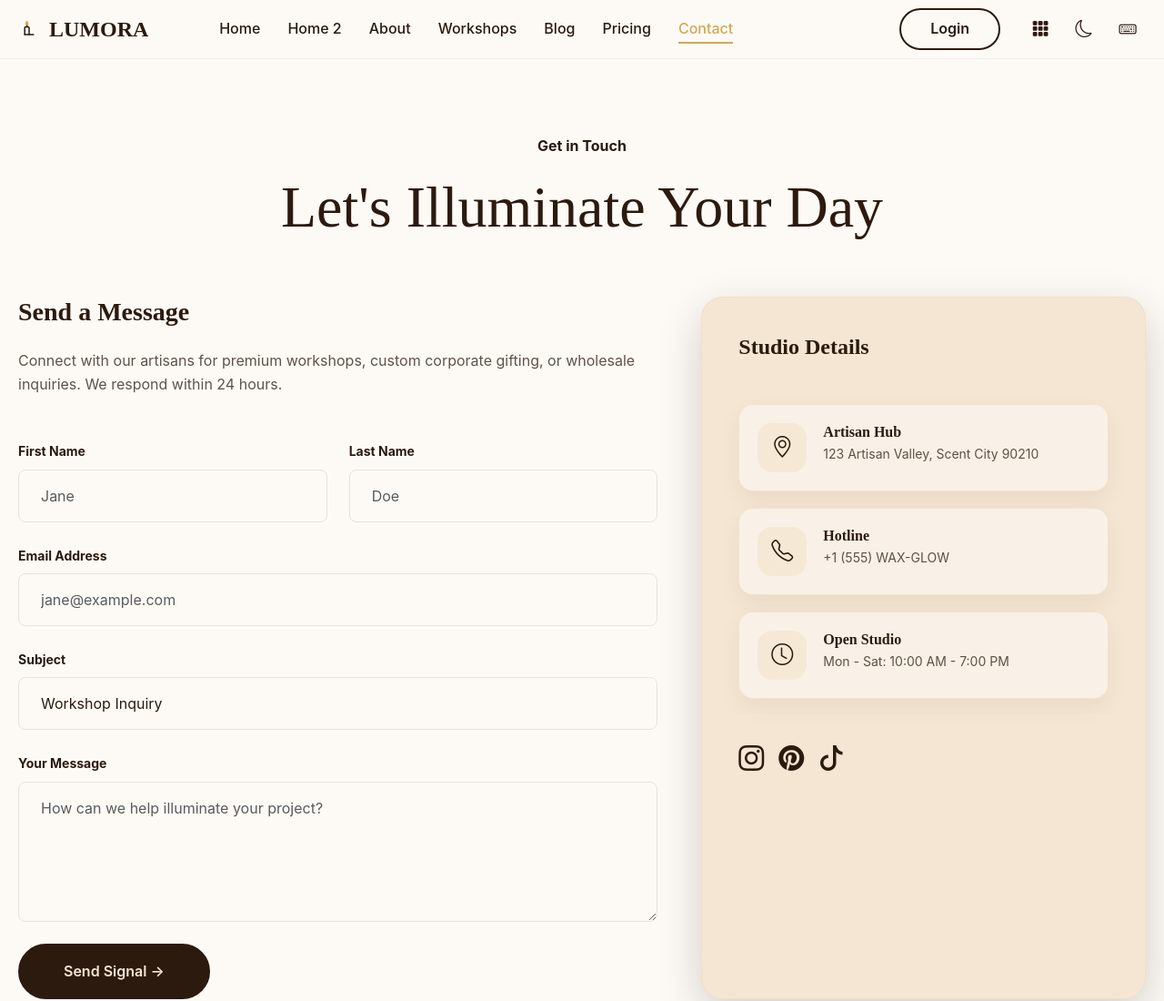
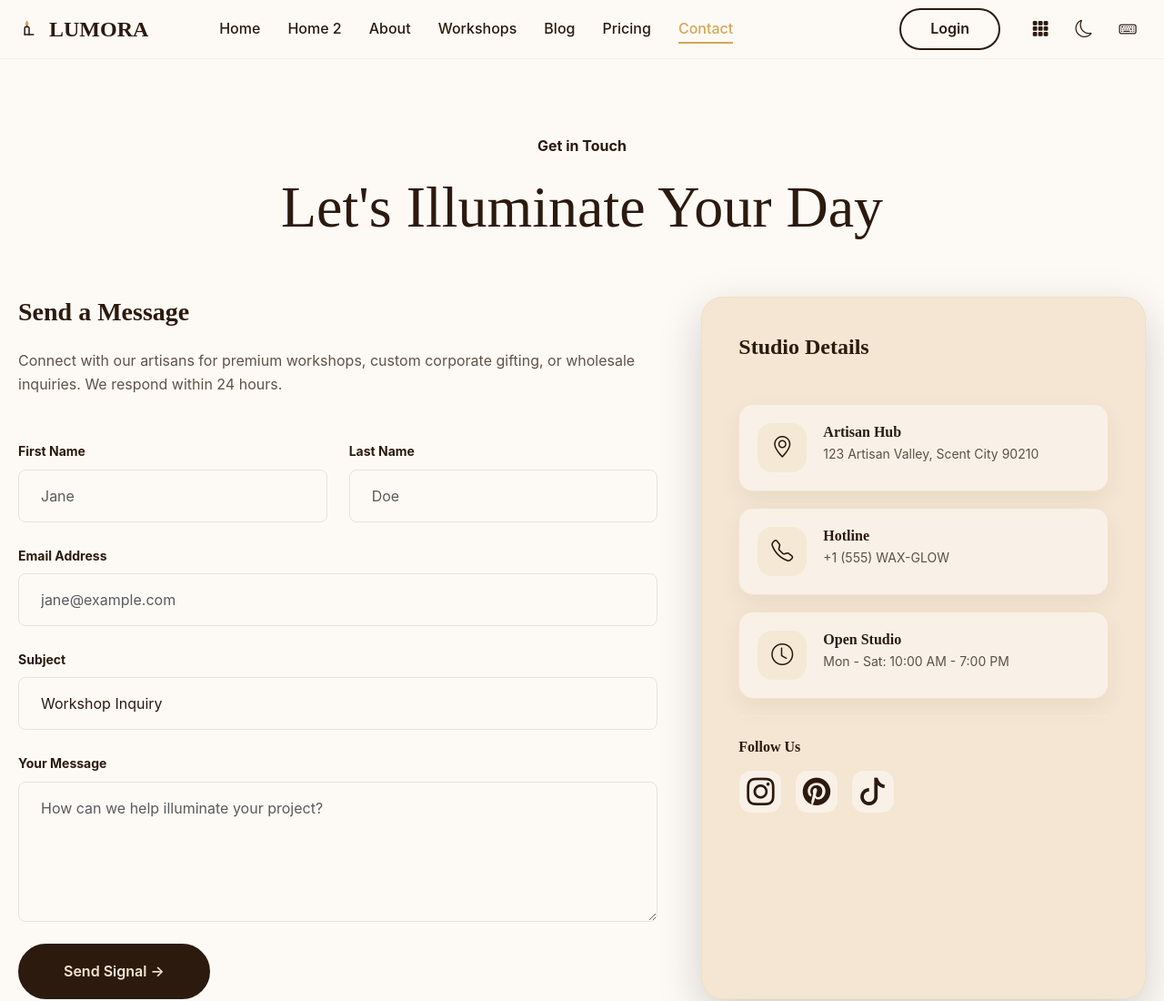
Before and after one commit to htmlstaticwork/candle_making_studio, a plain HTML site: page contact.html in a window 1280 px wide. Shown: the top 1100 px of the page at 91% size. Drawn offline with nearby package versions, Linux system fonts and the light colour scheme.

Commit message:
Polish contact, home 2, and workshops UI

```diff
--- a/contact.html
+++ b/contact.html
@@ -88,6 +88,42 @@
         [data-theme="dark"] .contact-form select.form-control option {
             background-color: #24160D;
             color: #F5E6D3;
+        }
+
+        .contact-social-title {
+            margin-bottom: 1rem;
+        }
+
+        .contact-social-links {
+            display: flex;
+            gap: 0.85rem;
+            font-size: 1.9rem;
+        }
+
+        .contact-social-links a {
+            width: 48px;
+            height: 48px;
+            border-radius: 14px;
+            display: inline-flex;
+            align-items: center;
+            justify-content: center;
+            color: var(--primary-color);
+            background: rgba(255, 255, 255, 0.45);
+            border: 1px solid rgba(212, 168, 83, 0.16);
+            transition: var(--transition-smooth);
+        }
+
+        .contact-social-links a:hover {
+            background: var(--accent-gold);
+            color: #FFFFFF;
+            transform: translateY(-3px);
+            box-shadow: 0 10px 24px rgba(212, 168, 83, 0.22);
+        }
+
+        [data-theme="dark"] .contact-social-links a {
+            background: rgba(245, 230, 211, 0.08);
+            color: #F5E6D3;
+            border-color: rgba(212, 168, 83, 0.16);
         }
 
         .map-container {
@@ -245,10 +281,13 @@
                                 <p class="small opacity-75">Mon - Sat: 10:00 AM - 7:00 PM</p>
                             </div>
                         </div>
-                        <div class="d-flex gap-3 fs-3 mt-auto pt-4 border-top border-light border-opacity-10">
-                           <a href="#"><i class="bi bi-instagram"></i></a>
-                           <a href="#"><i class="bi bi-pinterest"></i></a>
-                           <a href="#"><i class="bi bi-tiktok"></i></a>
+                        <div class="mt-auto pt-4 border-top border-light border-opacity-10">
+                           <h6 class="fw-bold contact-social-title">Follow Us</h6>
+                           <div class="contact-social-links">
+                               <a href="#" aria-label="Instagram"><i class="bi bi-instagram"></i></a>
+                               <a href="#" aria-label="Pinterest"><i class="bi bi-pinterest"></i></a>
+                               <a href="#" aria-label="TikTok"><i class="bi bi-tiktok"></i></a>
+                           </div>
                         </div>
                     </div>
                 </div>
```
Also changed, not shown: home-2.html (+7 -0 lines), workshops.html (+9 -0 lines).
